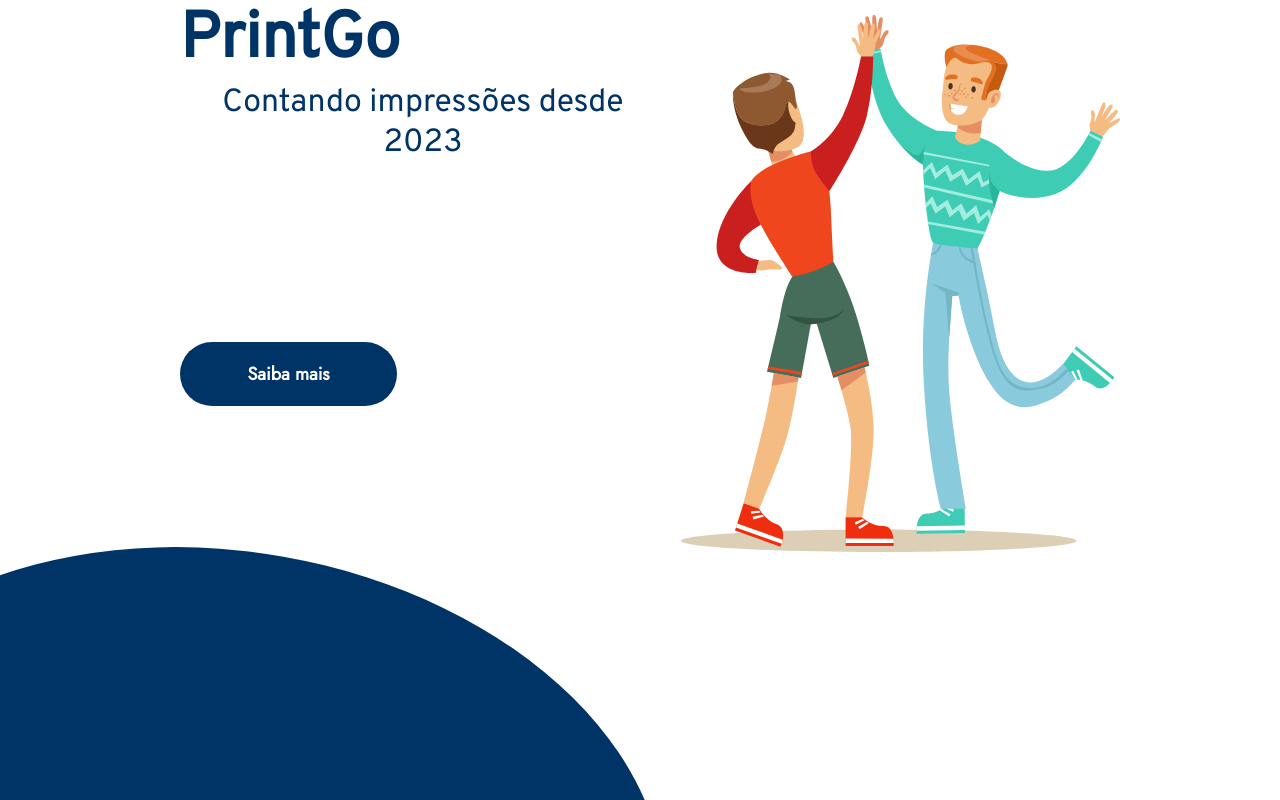
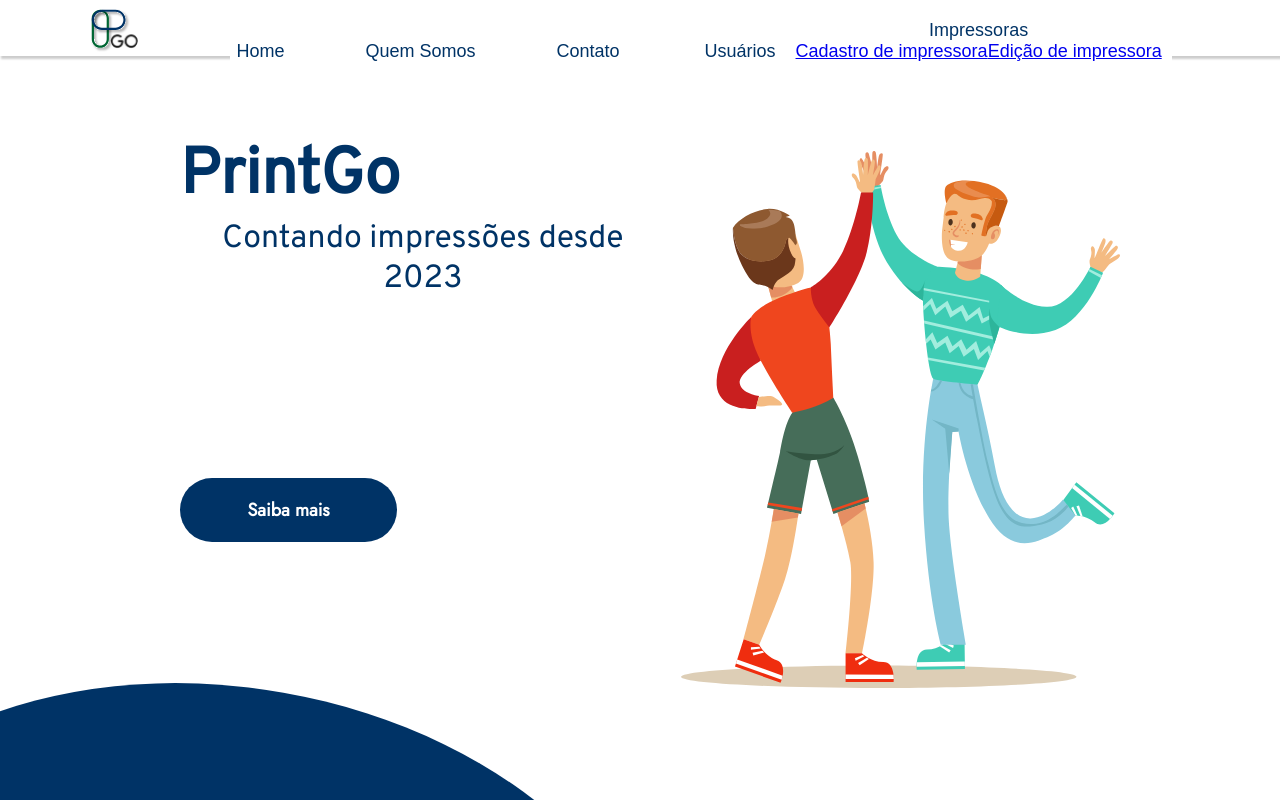
Before and after one commit to fga-eps-mds/2023.2-PrintGo-FrontEnd, a React (Create React App) app: page / in a window 1280 px wide. Built offline with nearby package versions, Linux system fonts and the light colour scheme; no server answers.

Commit message:
:racehorse:(#180) Refatorando Navbar

```diff
--- /dev/null
+++ b/src/components/navbar/Navbar.js
@@ -0,0 +1,35 @@
+import React from "react";
+import "../../style/components/navbar.css";
+import logo from "../../assets/logo 3.svg";
+
+const Navbar = () => {
+  return (
+    <div className="container-navbar">
+      <img alt="" src={logo}></img>
+
+      <div className="button-navbar">
+        <button className="home-navbar">Home</button>
+        <button className="aboutUs-navbar">Quem Somos</button>
+        <button className="contact-navbar">Contato</button>
+      </div>
+
+      <div className="dropdown-navbar">
+        <button className="users-navbar">
+          Usuários
+          <div className="dropdown-users-navbar">
+            <a href="#">Cadastro de usuário</a>
+            <a href="#">Edição de usuário</a>
+          </div>
+        </button>
+        <button className="printers-navbar">
+          Impressoras
+          <div className="dropdown-printer-navbar">
+            <a href="#">Cadastro de impressora</a>
+            <a href="#">Edição de impressora</a>
+          </div>
+        </button>
+      </div>
+    </div>
+  );
+};
+export default Navbar;
--- a/src/pages/Home.js
+++ b/src/pages/Home.js
@@ -3,13 +3,17 @@ import  "../style/pages/home.css";
 import Button from "../components/Button";
 import home_image from '../assets/home_image.svg';
 import elipse from '../assets/home_elipse.svg';
+import Navbar from "../components/navbar/Navbar";
 
 
 
 
 export default function Home(){
     return(
+
+
     <div className="homepage">
+        <Navbar/>
         <div className="content-home">
                 <div className="left-content-home">
                     <div className="aligned-content">
--- /dev/null
+++ b/src/style/components/navbar.css
@@ -0,0 +1,76 @@
+.container-navbar {
+  width: 100%;
+  background-color: #ffff;
+  height: 7vh;
+  box-shadow: 2px 2px 2px 1px rgba(0, 0, 0, 0.2);
+  margin-bottom: 5rem;
+  display: flex;
+}
+
+.container-navbar img {
+  width: 18vw;
+  height: 7vh;
+}
+
+.button-navbar button {
+  background-color: #ffff;
+  color: #003366;
+  border: none;
+  font-size: 18px;
+  padding-right: 75px;
+}
+
+.users-navbar {
+  background-color: #ffff;
+  color: #003366;
+  padding: 10px;
+  font-size: 18px;
+  border: none;
+  cursor: pointer;
+}
+
+.printers-navbar {
+  background-color: #ffff;
+  color: #003366;
+  padding: 10px;
+  font-size: 18px;
+  border: none;
+  cursor: pointer;
+}
+
+.dropdown-navbar {
+  position: relative;
+  display: inline-block;
+}
+
+.dropdown-users-navbar {
+  display: none;
+  position: absolute;
+  background-color: #f9f9f9;
+  min-width: 180px;
+  box-shadow: 0px 8px 16px 0px rgba(0, 0, 0, 0.2);
+  z-index: 1;
+}
+
+.dropdown-users-navbar a {
+  color: #003366;
+  width: 15vw;
+  text-decoration: none;
+  display: block;
+  font-size: 20px;
+  padding: 4px 4px;
+}
+
+.dropdown-users-navbar a:hover {
+  background-color: #003366;
+  color: #ffff;
+}
+
+.dropdown-navbar:hover .dropdown-users-navbar {
+  display: block;
+}
+
+.dropdown-navbar:hover .users-navbar {
+  background-color: #ffff;
+  color: #006633;
+}
```
Also changed, not shown: src/components/navbar/NavBar.js (deleted).
